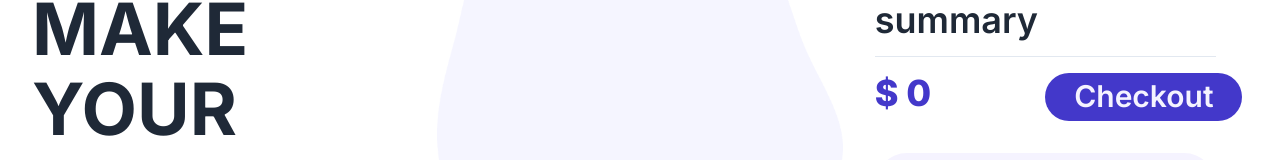
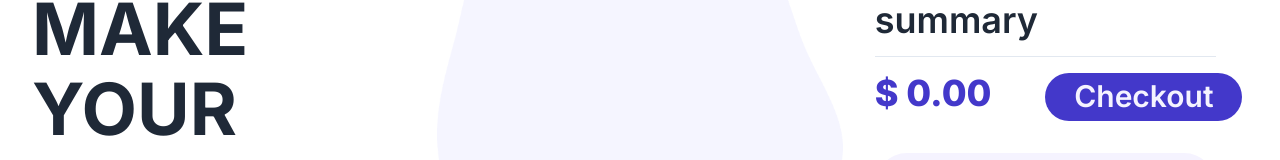
Before and after one commit to Alek30k/Make-Your-Burguer, a Next.js app: page /make in a window 1280 px wide. Shown: the part 197-357 px from the top of the page. Built offline with nearby package versions, Linux system fonts and the light colour scheme.

Commit message:
last commit

```diff
--- a/app/(public)/make/components/cart.tsx
+++ b/app/(public)/make/components/cart.tsx
@@ -20,7 +20,7 @@ const MakeCart = ({ ingredients }: MakeCartProps) => {
       <Separator className="mb-4" />
       <div className="grid grid-cols-2 mb-4">
         <p className="w-[197px] text-indigo-700 text-4xl font-extrabold ">
-          $ {total}
+          $ {total.toFixed(2)}
         </p>
         <Button className="text-violet-50 w-[197px] bg-indigo-700 rounded-[99px]  p-6 text-3xl font-semibold leading-tight">
           Checkout
```
